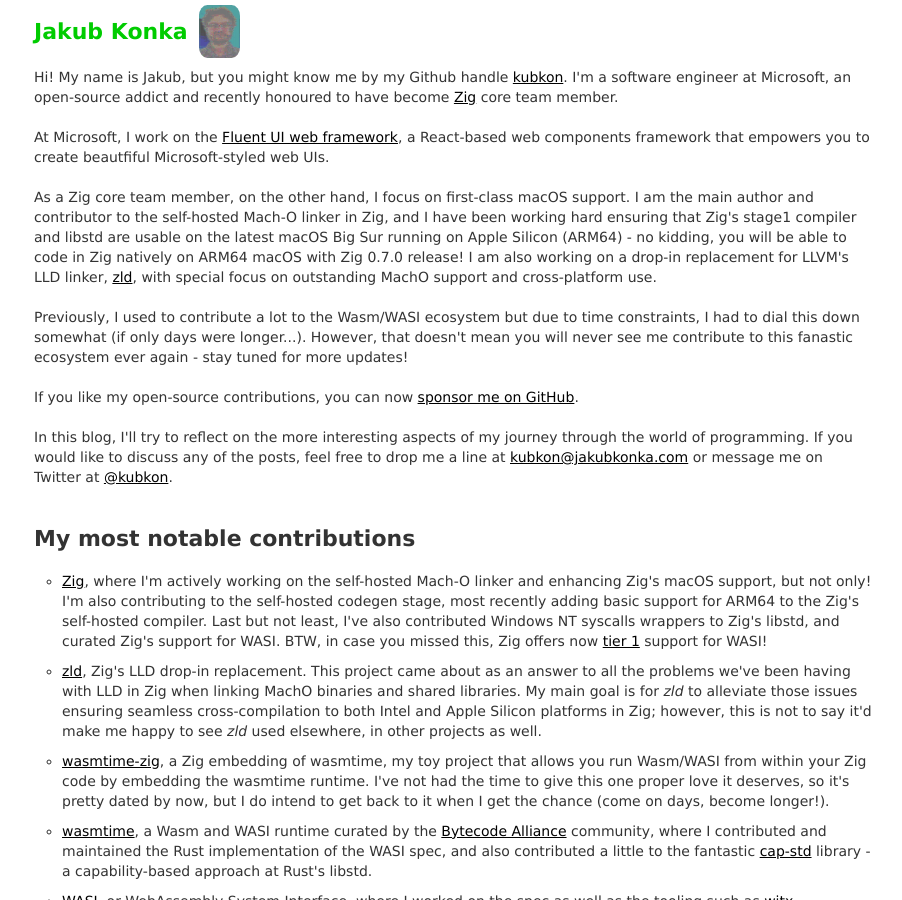
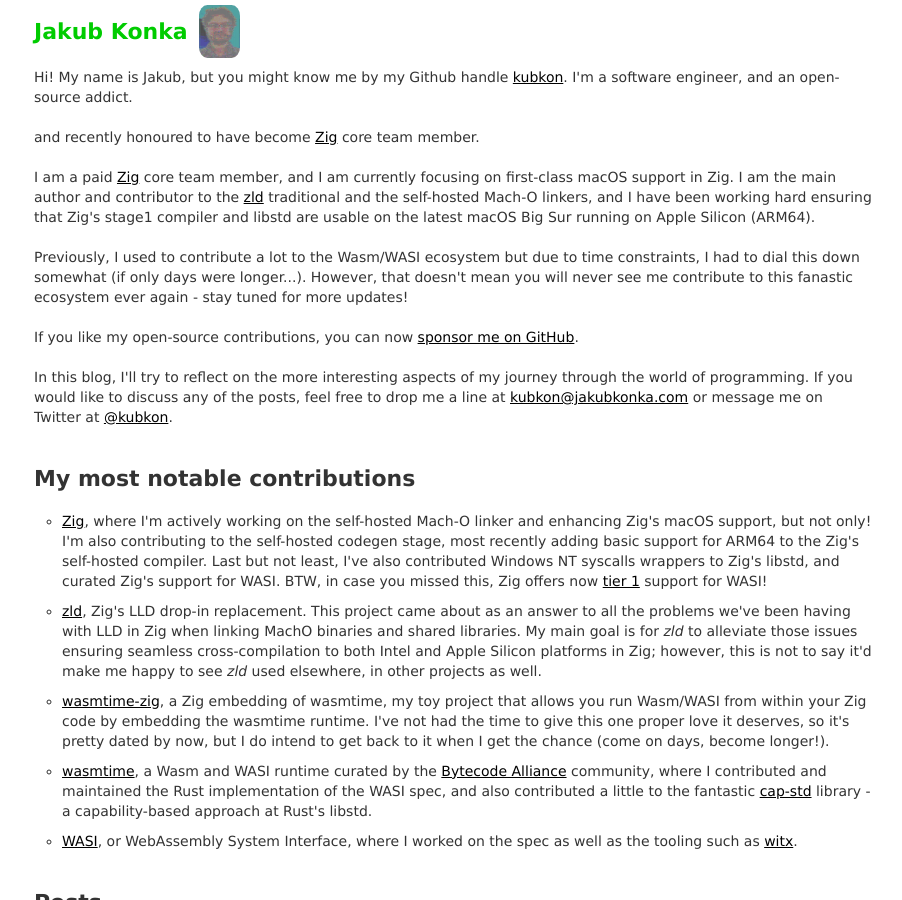
Before and after one commit to kubkon/kubkon.github.com, a Jekyll site: the page built from index.html, in a window 1280 px wide and 900 px high. Shown: the whole window, without its empty margins (186-1088 px from the left). Built offline with Jekyll 4.4.1, drawn with Linux system fonts in a browser that asks for light colours; some of the changed text lies outside the part shown.

Commit message:
Update homepage

```diff
--- a/index.html
+++ b/index.html
@@ -5,9 +5,9 @@
 
 <div id="about">
   <span class="bio">
-    <p>Hi! My name is Jakub, but you might know me by my Github handle <a href="https://github.com/kubkon">kubkon</a>. I'm a software engineer at Microsoft, an open-source addict and recently honoured to have become <a href="https://ziglang.org">Zig</a> core team member.</p>
-    <p>At Microsoft, I work on the <a href="https://github.com/microsoft/fluentui">Fluent UI web framework</a>, a React-based web components framework that empowers you to create beautfiful Microsoft-styled web UIs.</p>
-    <p>As a Zig core team member, on the other hand, I focus on first-class macOS support. I am the main author and contributor to the self-hosted Mach-O linker in Zig, and I have been working hard ensuring that Zig's stage1 compiler and libstd are usable on the latest macOS Big Sur running on Apple Silicon (ARM64) - no kidding, you will be able to code in Zig natively on ARM64 macOS with Zig 0.7.0 release! I am also working on a drop-in replacement for LLVM's LLD linker, <a href="https://github.com/kubkon/zld">zld</a>, with special focus on outstanding MachO support and cross-platform use.</p>
+    <p>Hi! My name is Jakub, but you might know me by my Github handle <a href="https://github.com/kubkon">kubkon</a>. I'm a software engineer, and an open-source addict.</p>
+    and recently honoured to have become <a href="https://ziglang.org">Zig</a> core team member.</p>
+    <p>I am a paid <a href="https://ziglang.org">Zig</a> core team member, and I am currently focusing on first-class macOS support in Zig. I am the main author and contributor to the <a href="https://github.com/kubkon/zld">zld</a> traditional and the self-hosted Mach-O linkers, and I have been working hard ensuring that Zig's stage1 compiler and libstd are usable on the latest macOS Big Sur running on Apple Silicon (ARM64).</p>
     <p>Previously, I used to contribute a lot to the Wasm/WASI ecosystem but due to time constraints, I had to dial this down somewhat (if only days were longer...). However, that doesn't mean you will never see me contribute to this fanastic ecosystem ever again - stay tuned for more updates!</p>
     <p>If you like my open-source contributions, you can now <a href="https://github.com/sponsors/kubkon?o=esc">sponsor me on GitHub</a>.</p>
     <p>In this blog, I'll try to reflect on the more interesting aspects of my journey through the world of programming. If you would like to discuss any of the posts, feel free to drop me a line at
@@ -57,9 +57,5 @@
 
 <div class="divs">
   <h1>Huge thanks to the Zig Software Foundation and my sponsors</h1>
-  <p>Firstly, I'd like to extend my thanks to the Zig Software Foundation for making me a part-time individual contractor and reimbursing some of my spare time spent on developing the Zig language and the compiler, and curating the Zig ecosystem and the community. Thank you!</p>
-  <p>Secondly, I'd also like to take this opportunity and thank all of my individual sponsors but in particular (and in no particular order!):</p>
-  <ul class="lists">
-    <li><a href="https://www.embark-studios.com/">Embark Studios</a>, a Stockholm-based games studio, who use Rust for game-dev! How cool is that?!</li>
-  </ul>
+  <p>I'd like to extend my thanks to the Zig Software Foundation for making me a full-time individual contractor. Thank you!</p>
 </div>
```
